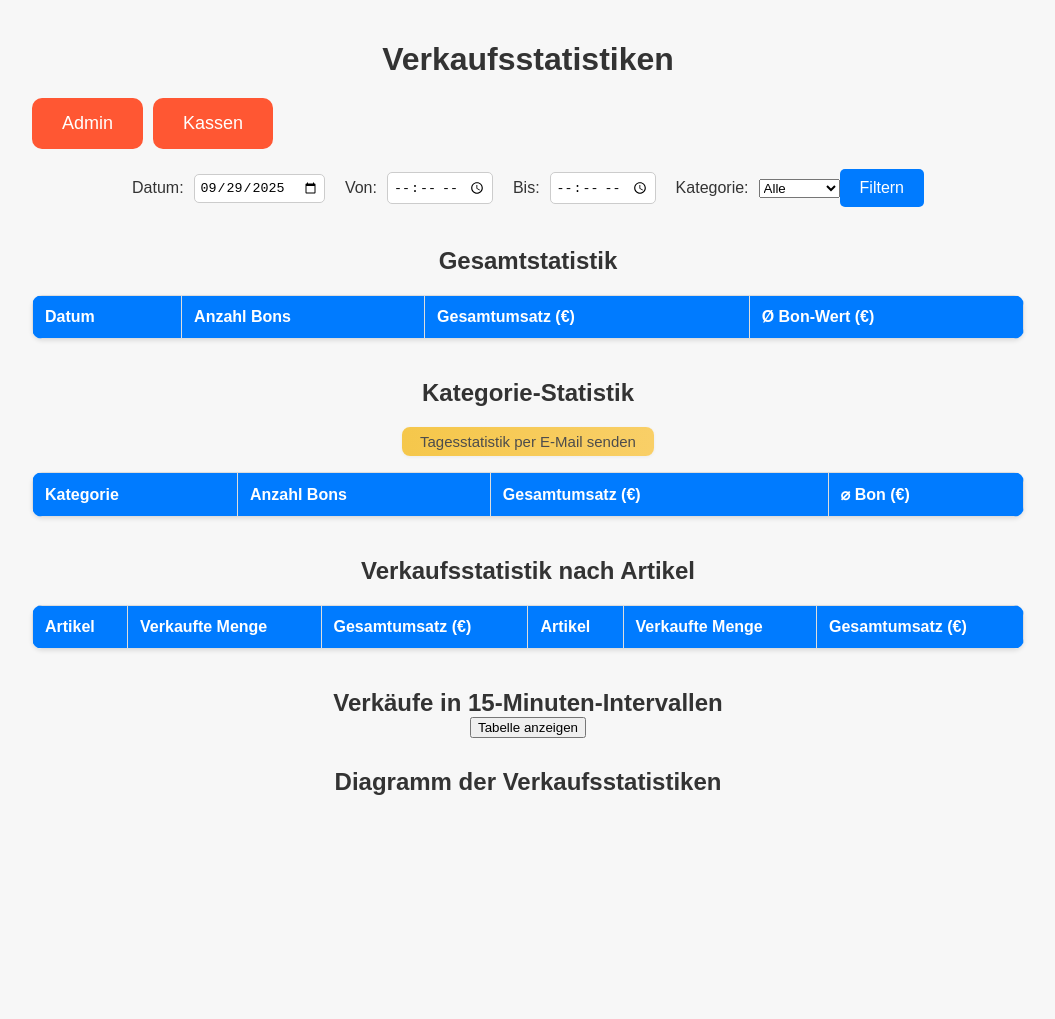
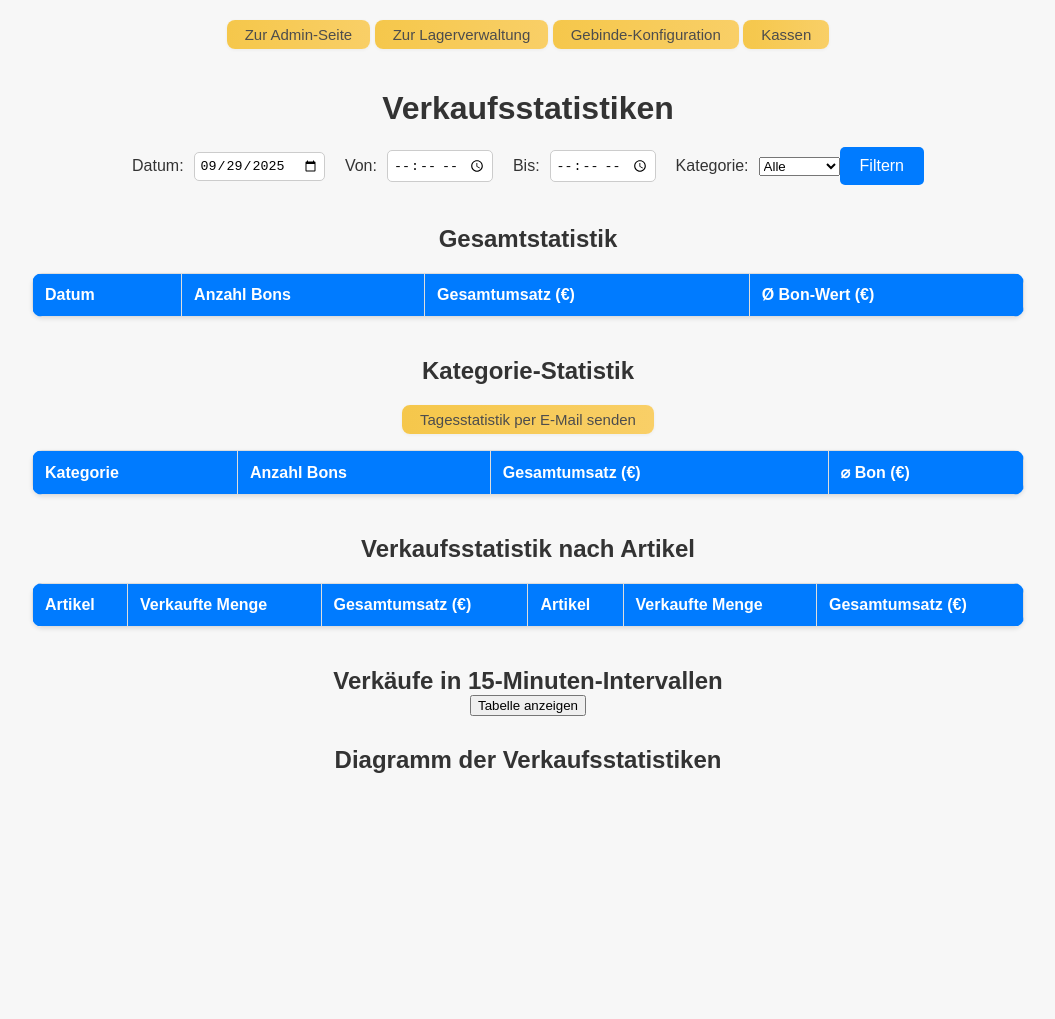
Before and after one commit to Dome2k3/KasseMultiGUI, a website: page statistics_sql.html in a window 1280 px wide. Shown: the whole page, without its empty margins (112-1167 px from the left). Drawn offline with nearby package versions, Linux system fonts and the light colour scheme; no server answers.

Commit message:
V0.7 Druck ungetestet Lager hinzugefügt Gebinde hinzugefügt

```diff
--- a/statistics_sql.html
+++ b/statistics_sql.html
@@ -32,13 +32,15 @@
     </style>
 </head>
 <body>
+<!-- Navigation oben -->
+<nav style="margin-bottom: 20px;">
+    <button onclick="window.location.href='admin.html'" class="pretty-btn">Zur Admin-Seite</button>
+    <button onclick="window.location.href='lager.html'" class="pretty-btn">Zur Lagerverwaltung</button>
+    <button onclick="window.location.href='config_gebinde.html'" class="pretty-btn">Gebinde-Konfiguration</button>
+    <button onclick="window.location.href='index.html'" class="pretty-btn">Kassen</button>
+</nav>
+
 <h1>Verkaufsstatistiken</h1>
-
-<!-- Button zum Zurückkehren -->
-<div class="action-buttons">
-    <button class="back-button" onclick="window.location.href='admin.html'">Admin</button>
-    <button class="back-button" onclick="window.location.href='index.html'">Kassen</button>
-</div>
 
 <!-- Filter für Datum & Zeitbereich -->
 <div class="filter-container">
```
